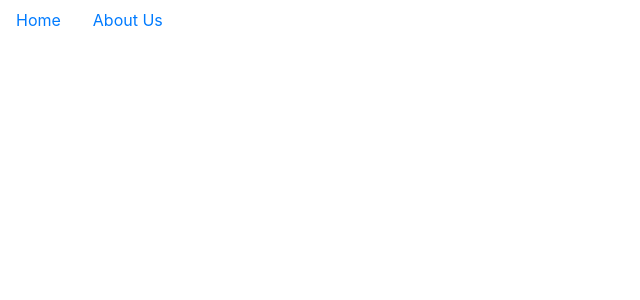
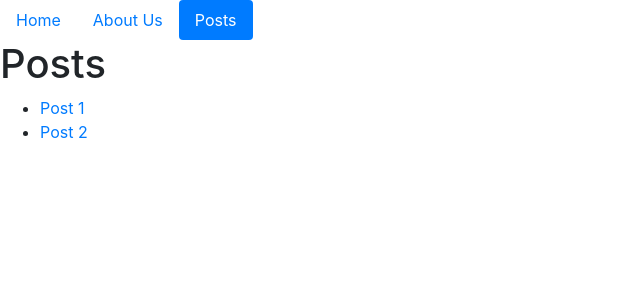
Before and after one commit to BashirShallah/VueJs-VueRouter-Course, a Vue app: page /posts in a window 1280 px wide. Shown: the top 300 px of the page, without its empty margins (0-640 px from the left). Built offline with nearby package versions, Linux system fonts and the light colour scheme.

Commit message:
use vue-router parameters.

```diff
--- a/src/components/NavBar.vue
+++ b/src/components/NavBar.vue
@@ -10,5 +10,10 @@
           About Us
         </router-link>
       </li>
+      <li class="nav-item">
+        <router-link to="/posts" class="nav-link" active-class="active" href="#">
+          Posts
+        </router-link>
+      </li>
     </ul>
 </template>
--- /dev/null
+++ b/src/components/PostPage.vue
@@ -0,0 +1,11 @@
+<template>
+    <div>
+        Post {{id}}
+    </div>
+</template>
+
+<script>
+export default {
+    props: ["id"]
+}
+</script>
--- /dev/null
+++ b/src/components/PostsPage.vue
@@ -0,0 +1,9 @@
+<template>
+    <div>
+        <h1>Posts</h1>
+        <ul>
+            <li><router-link to="/posts/1">Post 1</router-link></li>
+            <li><router-link to="/posts/2">Post 2</router-link></li>
+        </ul>
+    </div>
+</template>
--- a/src/routes.js
+++ b/src/routes.js
@@ -1,9 +1,13 @@
 import HomePage from './components/HomePage'
 import AboutUsPage from './components/AboutUsPage'
+import PostPage from './components/PostPage'
+import PostsPage from './components/PostsPage'
 
 const routes = [
     {path: "/", component: HomePage},
     {path: "/about", component: AboutUsPage},
+    {path: "/posts", component: PostsPage},
+    {path: "/posts/:id", component: PostPage, props: true},
 ];
 
 export default routes;
```
